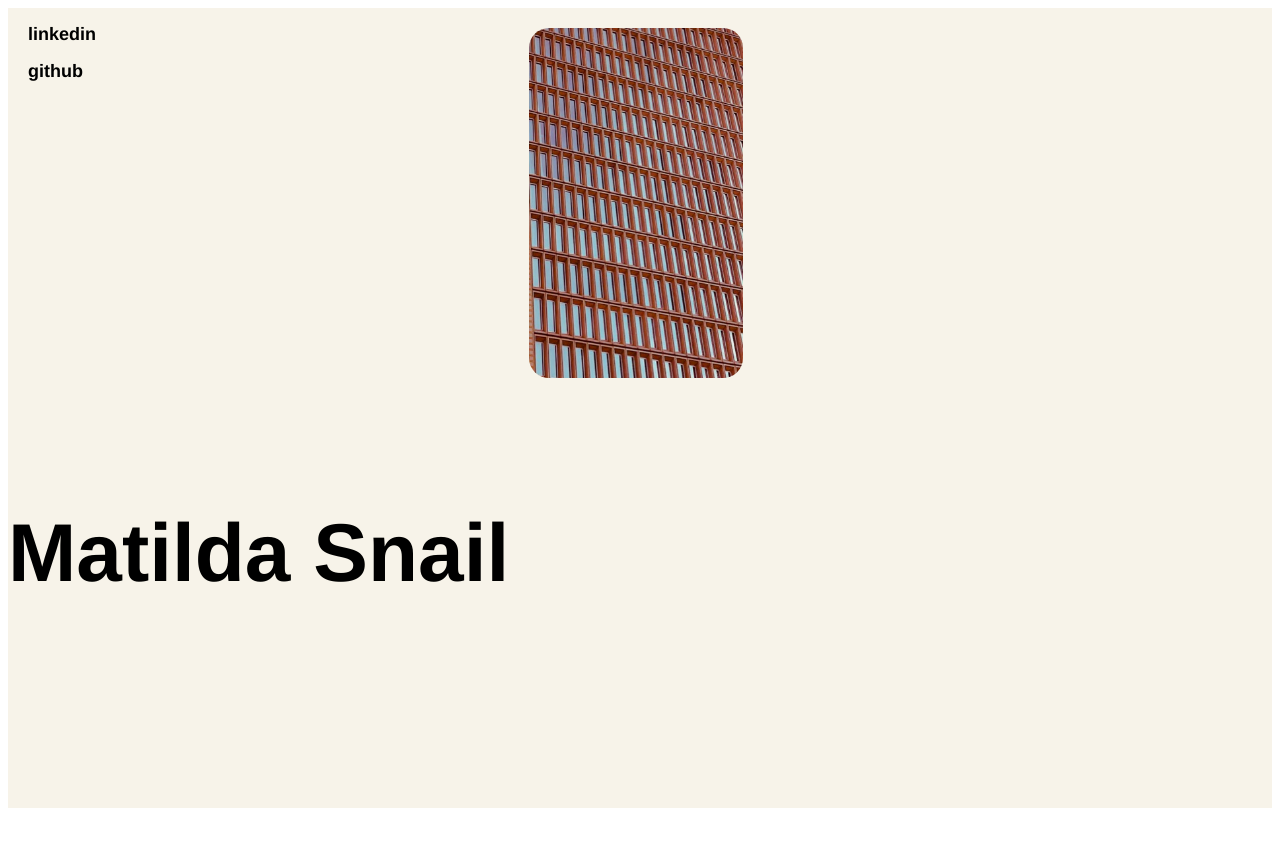
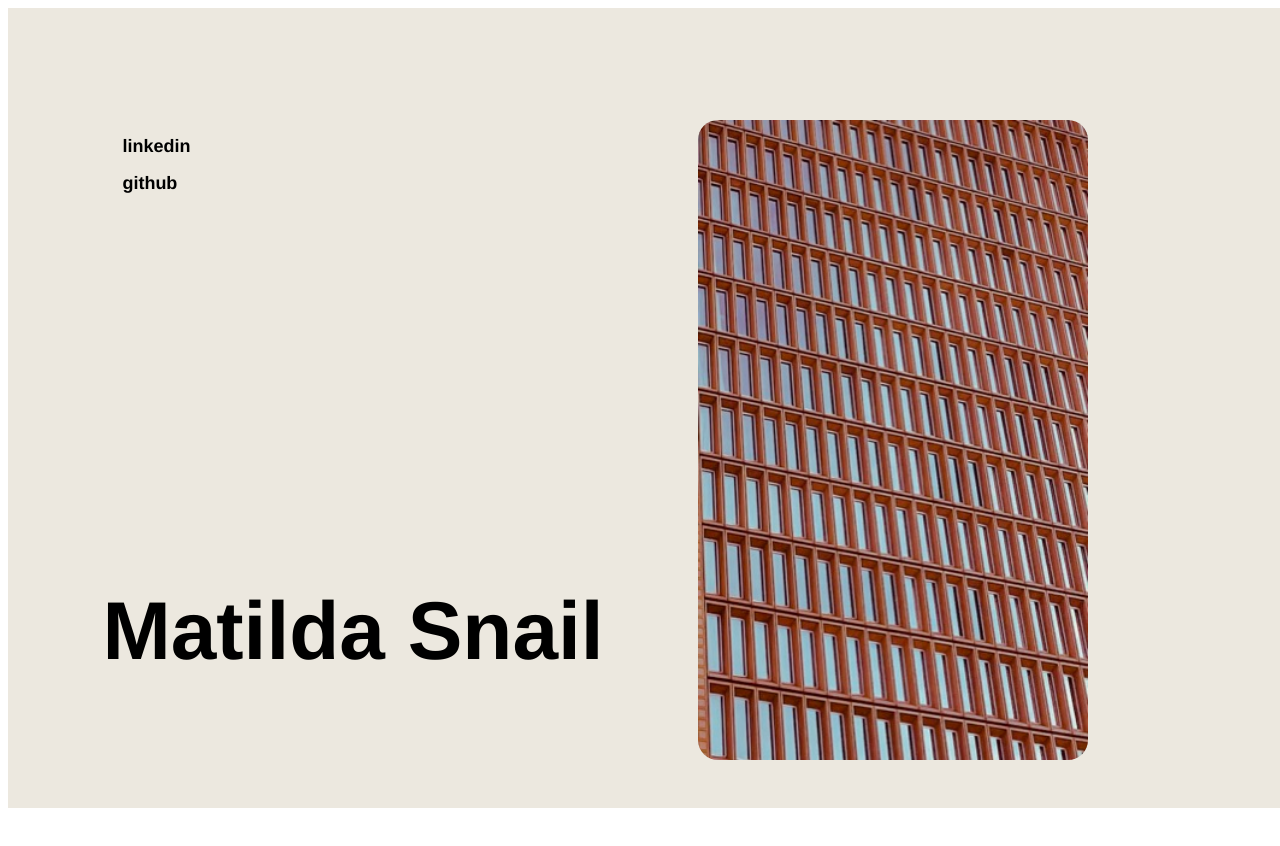
Before and after one commit to JulySnail/snail.id, an Angular app: page / in a window 1280 px wide. Shown: the top 846 px of the page. Built offline with nearby package versions, Linux system fonts and the light colour scheme.

Commit message:
Add CSS positioning

```diff
--- a/angular.json
+++ b/angular.json
@@ -91,5 +91,8 @@
         }
       }
     }
+  },
+  "cli": {
+    "analytics": false
   }
 }
--- a/package.json
+++ b/package.json
@@ -18,6 +18,7 @@
     "@angular/platform-browser": "^17.2.0",
     "@angular/platform-browser-dynamic": "^17.2.0",
     "@angular/router": "^17.2.0",
+    "normalize.css": "^8.0.1",
     "rxjs": "~7.8.0",
     "tslib": "^2.3.0",
     "zone.js": "~0.14.3"
--- a/src/app/app.component.css
+++ b/src/app/app.component.css
@@ -5,55 +5,83 @@ body, html {
 
 .container {
     display: flex;
-    background-color: #f7f3e9; /* Light cream background */
-    width: 100%; /* Take up full width of the screen */
-    height: 100vh; /* Take up full height of the viewport */
-    margin: 0; /* Remove default margin */
-    padding: 0; /* Remove default padding */
+    background-color: #ece8df;
+    width: 100vw;
+    height: 100vh;
+    margin: 0;
+    padding: 0;
     box-sizing: border-box;
   }
 
+  .left {
+    flex: 1;
+    height: 100%;
+    width: 60%;
+  }
+
+  .top-left {
+    flex: 1;
+    flex-direction: column;
+    align-items: flex-start;
+    width: 100%;
+    height: 50%;
+  }
+
+  .bottom-left {
+    flex: 1;
+    flex-direction: column;
+    align-items: flex-start;
+    width: 100%;
+    height: 50%;
+  }
+
+  .content {
+    flex: 1;
+    height: 100%;
+    width: 40%;
+    padding: 20px;
+    flex-direction: column;
+    align-items: flex-start;
+    margin-right: 10px;
+  }
+
+  .menu {
+    position: absolute;
+    top: 15%;
+    left: 8%;
+  }
+
+  .name-container {
+    flex: 1;
+    font-family: Helvetica, Arial, sans-serif;
+    font-size: 82px;
+    font-weight: bold;
+    bottom: 0;
+  }
+
   .link {
-    margin-top: 20px; /* Adjust as needed */
-    margin-left: 20px; /* Adjust as needed */
-    font-size: 18px; /* Adjust as needed */
-    font-family: Helvetica, Arial, sans-serif; /* Specify Helvetica font */
-    font-weight: bold; /* Apply bold font weight similar to h1 */
+    margin-top: 20px;
+    margin-left: 20px;
+    font-size: 18px;
+    font-family: Helvetica, Arial, sans-serif;
+    font-weight: bold;
     text-decoration: none;
     color: black;
   }
 
-  .content {
-    flex: 1;
-    width: 40%;
-    padding: 20px;
-    display: flex;
-    flex-direction: column;
-    align-items: flex-start;
-    float: left; /* Align the image to the left */
-    margin-right: 10px; /* Add some margin to separate the image from other content (optional) */
+  .image {
+    height: 80%;
+    border-radius: 20px;
+    position: absolute;
+    bottom: 5%;
+    right: 15%;
   }
 
-  .left-section {
+  .name {
     flex: 1;
-    width: 60%;
-  }
-
-  .links {
-    height: 50%;
-  }
-
-  .name-container {
-    height: 50%;
-    flex: 1;
-    font-family: Helvetica, Arial, sans-serif; /* Specify Helvetica font */
-    font-size: 82px; /* Adjust font size as needed */
-    font-weight: bold; /* Apply bold font weight similar to h1 */
-  }
-
-  .image {
-    width: 30%; /* Adjust as needed */
-    border-radius: 20px; /* Rounded corners */
+    position: absolute;
+    bottom: 5%;
+    left: 8%;
   }
 
   .text {
--- a/src/app/app.component.html
+++ b/src/app/app.component.html
@@ -1,12 +1,16 @@
 <div class="container">
   <div class="left">
-    <div class="links">
+    <div class="top-left">
+      <div class="menu">
         <p><a href="{{ linkedinLink }}" class="link">linkedin</a></p>
         <p><a href="{{ githubLink }}" class="link">github</a></p>
       </div>
+    </div>
+    <div class="bottom-left">
       <div class="name-container">
         <!-- Text -->
         <p class="name">Matilda Snail</p>
+      </div>
     </div>
   </div>
   <div class="content">
```
Also changed, not shown: 1 other file (tests, documents, lock files or other folders). Lines whose indentation alone changed are shown as unchanged.
